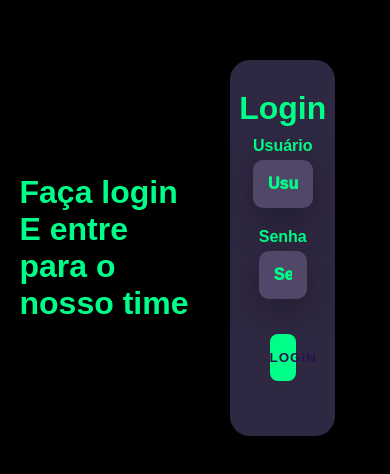
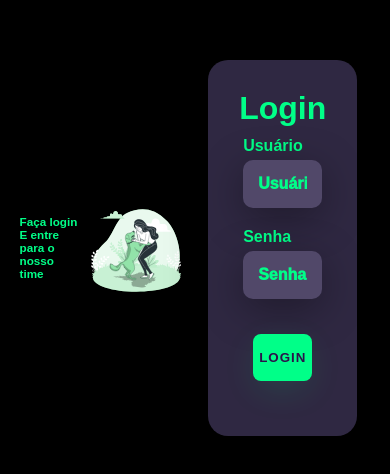
Before and after one commit to guilhermefonseca1/Estudando-css, a plain HTML site: page TELA-DE-LOGIN-COM-TEMA-DARK-HTML-CSS/index.html in a window 390 px wide. Shown: the part 172-646 px from the top of the page. Drawn offline with Linux system fonts and the light colour scheme.

Commit message:
adicionando imagem e configurando responsividade

```diff
--- a/TELA-DE-LOGIN-COM-TEMA-DARK-HTML-CSS/index.html
+++ b/TELA-DE-LOGIN-COM-TEMA-DARK-HTML-CSS/index.html
@@ -11,6 +11,8 @@
     <div class="main-login">
             <div class="left-login">
             <h1>Faça login<br>E entre para o nosso time</h1>
+            <img src="Good doggy-bro.svg"
+            class="left-login-image" alt="cachoro">
             </div>
             <div class="right-login">
             <div class="card-login">
--- a/TELA-DE-LOGIN-COM-TEMA-DARK-HTML-CSS/style.css
+++ b/TELA-DE-LOGIN-COM-TEMA-DARK-HTML-CSS/style.css
@@ -1,3 +1,5 @@
+@import url('https://fonts.googleapis.com/css2?family=Noto+Sans:wght@400;700&display=swap');
+
 * {
     box-sizing: border-box;
     font-family: Poppins, sans-serif;
@@ -5,10 +7,12 @@
     padding: 0;
   }
 
+
   body {
     align-items: center;
     background-color:black;
     display: flex;
+    font-family: 'Noto Sans', sans-serif;
     justify-content: center;
     margin-left: 0px auto;
     margin-right: 0px auto;
@@ -61,6 +65,11 @@
 
   .left-login > h1 {
     color: #00ff88;
+    font-size: 3vw;
+  }
+
+  .left-login-image {
+    width: 30vw;
   }
 
   .main-login {
@@ -89,6 +98,7 @@
     flex-direction: column;
     justify-content: center;
     margin: 10px 0px;
+    width: 100%;
   }
 
   .textfield > input {
@@ -111,3 +121,13 @@
   .textfield > input::placeholder {
     color: #00ff88;
   }
+
+  @media only screen and (max-width: 950px) {
+    .card-login {
+      width: 85%;
+    }
+  }
+
+  @media only screen and (max-width: 600px) {
+
+  }
```
Also changed, not shown: TELA-DE-LOGIN-COM-TEMA-DARK-HTML-CSS/Good doggy-bro.svg (added).
